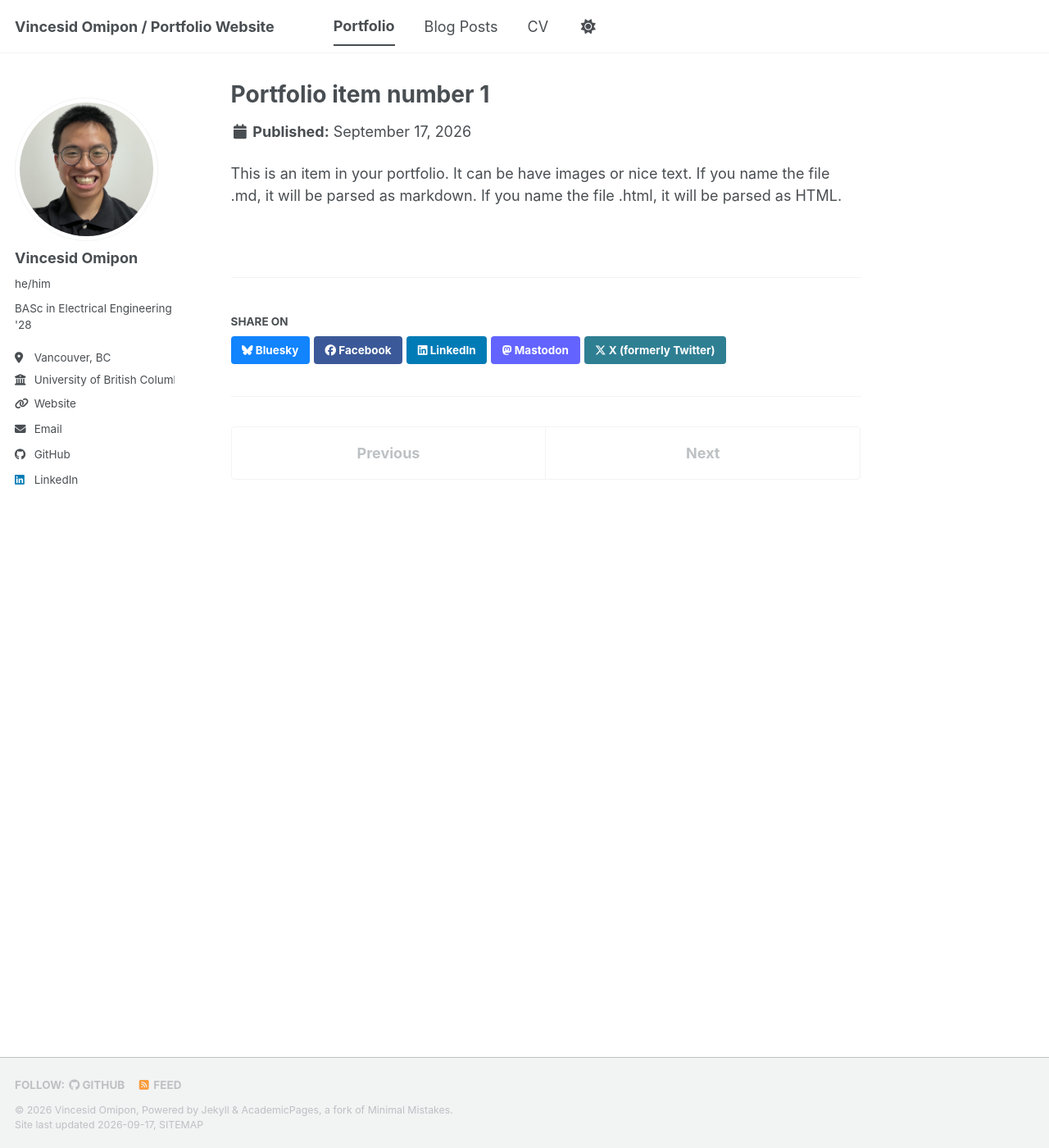
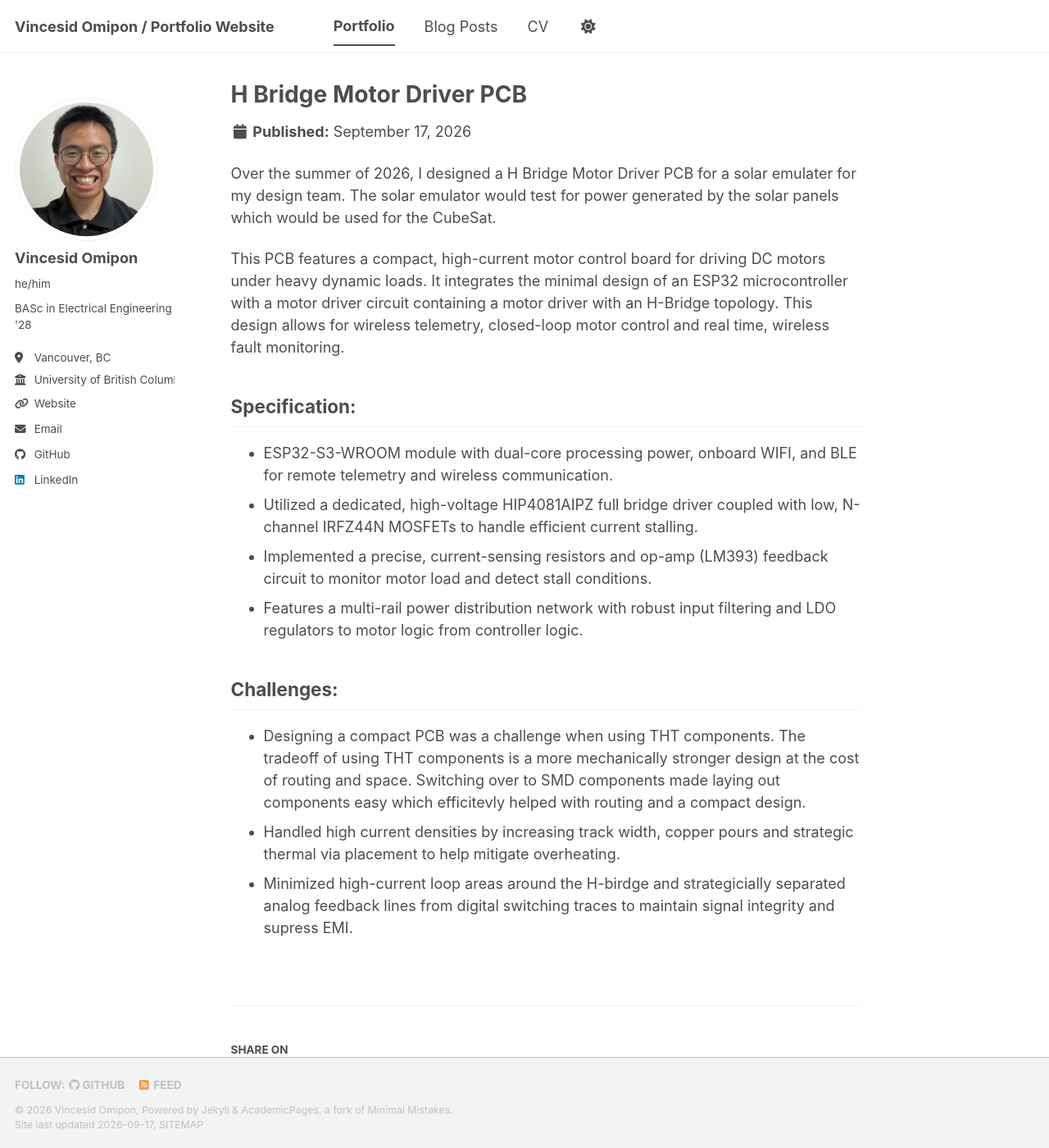
Before and after one commit to vinceomipon/vinceomipon.github.io, a Jekyll site: the page built from _portfolio/portfolio-1.md, in a window 1280 px wide and 1400 px high. Shown: the whole window at 82% size. Built offline with Jekyll 4.4.1, drawn with Linux system fonts in a browser that asks for light colours; a style sheet for code colours, icons or effects is not loaded.

Commit message:
about page and motor driver write up done

```diff
--- a/_portfolio/portfolio-1.md
+++ b/_portfolio/portfolio-1.md
@@ -1,7 +1,20 @@
 ---
-title: "Portfolio item number 1"
-excerpt: "Short description of portfolio item number 1<br/><img src='/images/500x300.png'>"
+title: "H Bridge Motor Driver PCB"
+excerpt: "PCB Design of an H Bridge Motor Driver<br/><img src='/images/motor_driver_pcb.png'>"
 collection: portfolio
 ---
 
-This is an item in your portfolio. It can be have images or nice text. If you name the file .md, it will be parsed as markdown. If you name the file .html, it will be parsed as HTML.
+Over the summer of 2026, I designed a H Bridge Motor Driver PCB for a solar emulater for my design team. The solar emulator would test for power generated by the solar panels which would be used for the CubeSat.
+
+This PCB features a compact, high-current motor control board for driving DC motors under heavy dynamic loads. It integrates the minimal design of an ESP32 microcontroller with a motor driver circuit containing a motor driver with an H-Bridge topology. This design allows for wireless telemetry, closed-loop motor control and real time, wireless fault monitoring.
+
+## Specification:
+* ESP32-S3-WROOM module with dual-core processing power, onboard WIFI, and BLE for remote telemetry and wireless communication.
+* Utilized a dedicated, high-voltage HIP4081AIPZ full bridge driver coupled with low, N-channel IRFZ44N MOSFETs to handle efficient current stalling.
+* Implemented a precise, current-sensing resistors and  op-amp (LM393) feedback circuit to monitor motor load and detect stall conditions.
+* Features a multi-rail power distribution network with robust input filtering and LDO regulators to motor logic from controller logic.
+
+## Challenges:
+* Designing a compact PCB was a challenge when using THT components. The tradeoff of using THT components is a more mechanically stronger design at the cost of routing and space. Switching over to SMD components made laying out components easy which efficitevly helped with routing and a compact design.
+* Handled high current densities by increasing track width, copper pours and strategic thermal via placement to help mitigate overheating.
+* Minimized high-current loop areas around the H-birdge and strategicially separated analog feedback lines from digital switching traces to maintain signal integrity and supress EMI.
```
Also changed, not shown: _pages/about.md (+4 -1 lines), images/motor_driver_pcb.png (added).
